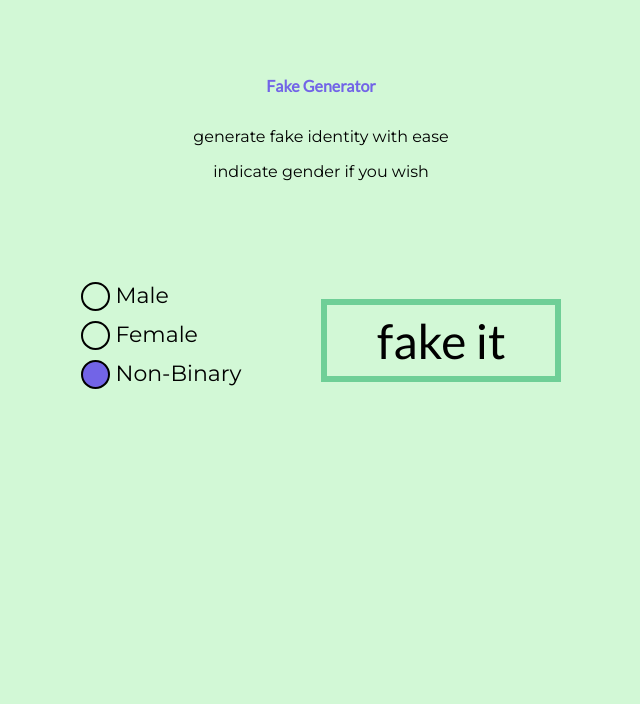
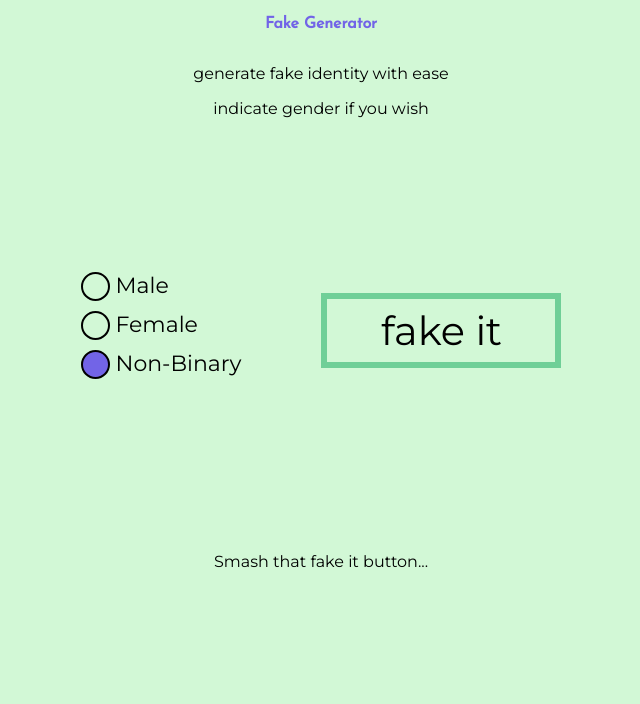
Before and after one commit to divineLush/fake-generator, a plain HTML site: page index.html in a window 1280 px wide. Shown: the whole page, without its empty margins (319-959 px from the left). Drawn offline with Linux system fonts and the light colour scheme.

Commit message:
more ui improvements

```diff
--- a/index.html
+++ b/index.html
@@ -4,8 +4,8 @@
     <meta charset="UTF-8">
     <meta name="viewport" content="width=device-width, initial-scale=1.0">
     <title>Document</title>
-    <link rel="stylesheet" href="https://fonts.googleapis.com/css?family=Lato">
     <link rel="stylesheet" href="https://fonts.googleapis.com/css?family=Montserrat">
+    <link rel="stylesheet" href="https://fonts.googleapis.com/css?family=Josefin Sans">
     <link rel="stylesheet" href="main.css">
 </head>
 <body>
@@ -35,7 +35,9 @@
             </div>
             <button class="content__control-panel__btn">fake it</button>
         </div>
-        <div class="content__results-container"></div>
+        <div class="content__results-container centered-content">
+            <p>Smash that fake it button...</p>
+        </div>
     </main>
     <script src="main.js"></script>
 </body>
--- a/main.css
+++ b/main.css
@@ -1,7 +1,6 @@
 .centered-content {
     display: flex;
     flex-direction: column;
-    justify-content: center;
     align-items: center;
 }
 
@@ -20,20 +19,17 @@ body {
 
 .header__title {
     color: #7264e7;
-    font-weight: bolder;
-    font-family: 'Lato', Arial, Helvetica, sans-serif;
+    font-weight: bold;
+    font-family: 'Josefin Sans', Arial, Helvetica, sans-serif;
 }
 
 .header__text {
     margin-bottom: 0;
 }
 
-.content {
-    height: 60vh;
-}
-
 .content__control-panel {
     flex-direction: row;
+    margin: 4vh 0;
 }
 
 .content__control-panel__btn {
@@ -43,8 +39,8 @@ body {
     padding: 7px 25px;
     width: 30vh;
     margin-left: 10vh;
-    font-size: 6vh;
-    font-family: 'Lato', Arial, Helvetica, sans-serif;
+    font-size: 5vh;
+    font-family: 'Montserrat', monospace;
 }
 
 .content__control-panel__btn:hover {
@@ -55,15 +51,11 @@ body {
 
 .content__results-container {
     height: 35vh;
-    display: grid;
-    grid-template-columns: repeat(2, 1fr);
-    justify-items: center;
-    align-items: center;
-    gap: 0 10px;
+    justify-content: center;
 }
 
 .content__results-container p {
-    margin: 0;
+    margin: 4px 0;
     padding: 0;
 }
 
```
